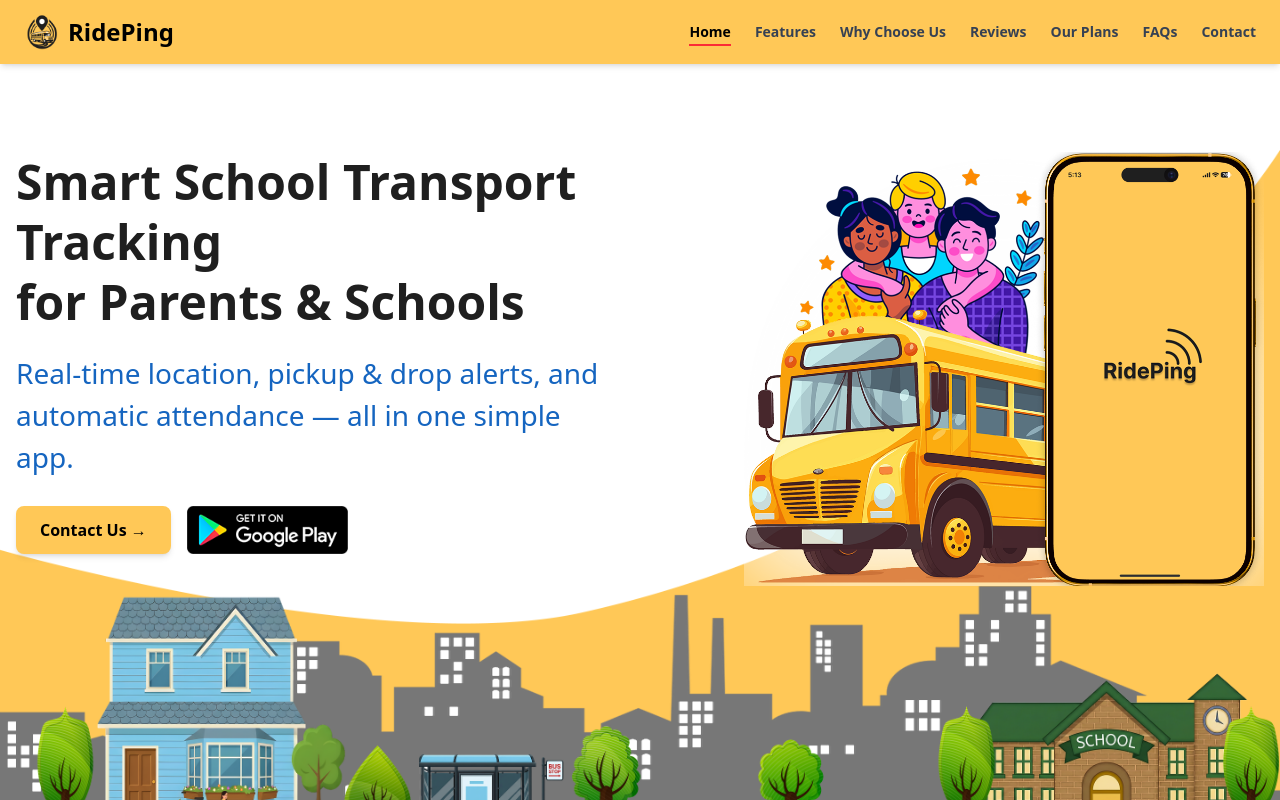
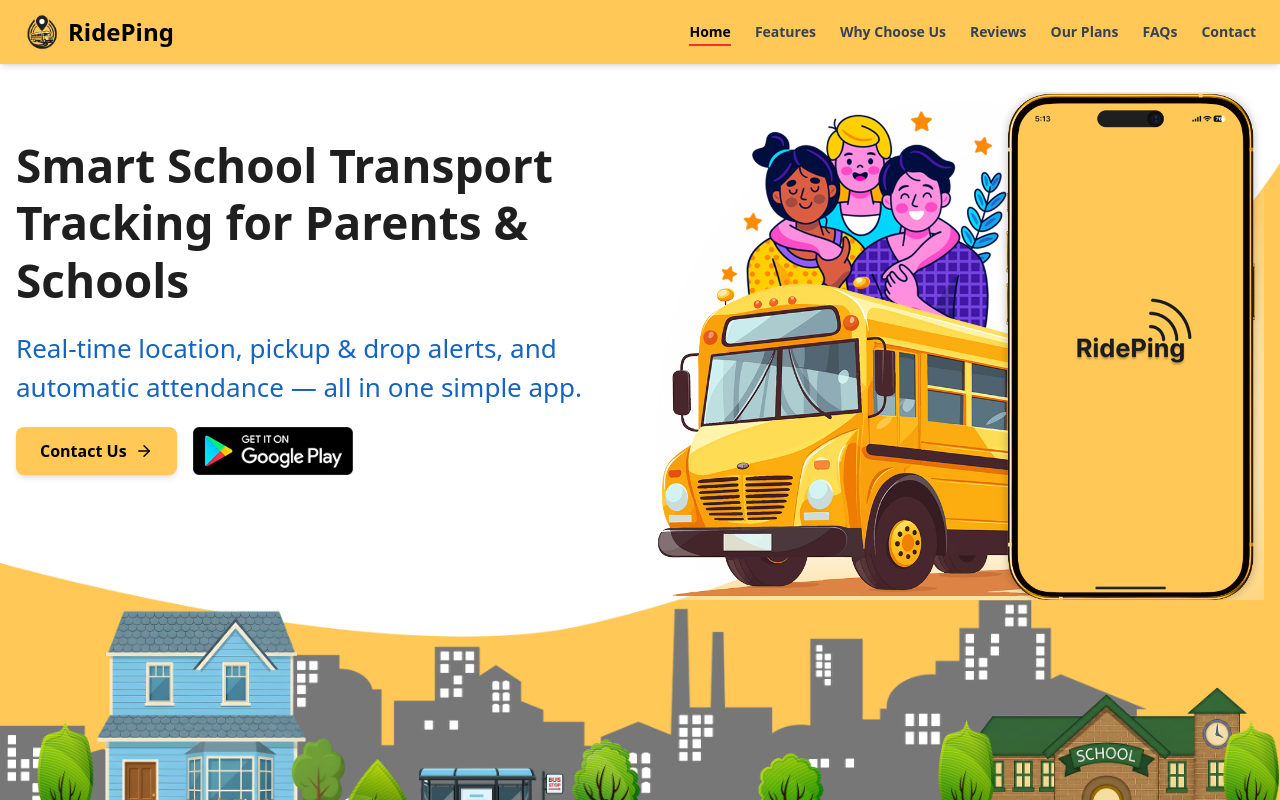
Before and after one commit to Piyush8092/RidePing, a Next.js app: page / in a window 1280 px wide. Shown: the top 800 px of the page. Built offline with nearby package versions, Linux system fonts and the light colour scheme.

Commit message:
RidePing updated

```diff
--- a/components/HeroSection.jsx
+++ b/components/HeroSection.jsx
@@ -3,6 +3,8 @@
 import { useEffect, useState } from "react";
 import Image from "next/image";
 import { motion, useAnimation } from "framer-motion";
+import { ArrowRight } from "lucide-react";
+
 
 import curveBg from "@/components/assets/HeroSection/curvebg.png";
 import curveBgTablet from "@/components/assets/HeroSection/curvebg-tablet.png";
@@ -180,31 +182,35 @@
       isMounted = false;
     };
   }, []);
+
   return (
-<section id="home" className="relative w-full min-h-screen overflow-hidden bg-white flex flex-col pt-[72px]">
+    <section
+      id="home"
+      className="relative w-full min-h-screen overflow-hidden bg-white flex flex-col pt-[60px]"
+    >
+     <div className="relative z-20 max-w-[1400px] mx-auto w-full px-4 pt-4 lg:pt-8">
+        <div className="flex flex-col lg:flex-row items-center lg:items-center justify-between gap-10 xl:gap-16">
+
+          {/* TEXT BLOCK */}
+          <div className="flex-1 max-w-xl text-center lg:text-left space-y-5 lg:relative lg:-top-8">
+          <h1 className="text-[32px] sm:text-[36px] md:text-[40px] lg:text-[38px] xl:text-[46px] font-bold text-[#1F1F1F] leading-tight">
+  Smart School Transport <br />
+  Tracking for Parents & Schools
+</h1>
 
 
-    {/* ===================== TOP CONTENT ===================== */}
-    <div className="relative z-20 max-w-7xl mx-auto w-full px-4 pt-10 lg:pt-20">
-      <div className="flex flex-col lg:flex-row items-center lg:items-start justify-between gap-10">
-
-        {/* ========== TEXT BLOCK ========== */}
-        <div className="flex-1 text-center lg:text-left space-y-5">
-          <h1 className="text-[32px] sm:text-[36px] md:text-[40px] lg:text-[48px] font-bold text-[#1F1F1F] leading-tight">
-            Smart School Transport Tracking <br/>
-            for Parents & Schools
-          </h1>
-
-          <p className="text-[18px] sm:text-[20px] md:text-[24px] lg:text-[28px] text-[#1565C0] font-medium max-w-2xl mx-auto lg:mx-0">
+            <p className="text-[18px] sm:text-[20px] md:text-[22px] lg:text-[24px] xl:text-[26px] text-[#1565C0] font-medium max-w-2xl mx-auto lg:mx-0">
               Real-time location, pickup & drop alerts, and automatic
               attendance — all in one simple app.
             </p>
 
             {/* Buttons */}
-          <div className="flex flex-row sm:flex-row items-center justify-center lg:justify-start gap-4 pt-2">
-            <button className="bg-[#FFC857] text-black font-semibold px-6 py-3 rounded-lg shadow-md">
-              Contact Us →
+            <div className="flex flex-row items-center justify-center lg:justify-start gap-4 pt-4 lg:relative lg:-top-4">
+              <button className="bg-[#FFC857] text-black font-semibold px-6 py-3 rounded-lg shadow-md flex items-center gap-2 group">
+  Contact Us
+  <ArrowRight size={18} className="transition-transform group-hover:translate-x-1 font-bold" />
 </button>
+
 
               <Image
                 src={playbutton}
@@ -214,7 +220,7 @@
             </div>
           </div>
 
-        {/* ========== HERO ILLUSTRATION ========== */}
+          {/* HERO IMAGE */}
           <div className="flex-1 flex justify-center lg:justify-end">
             <Image
               src={busStop}
@@ -223,8 +229,9 @@
                 w-[280px]
                 sm:w-[320px]
                 md:w-[380px]
-              lg:w-[480px]
-              xl:w-[520px]
+                lg:w-[520px]
+                xl:w-[620px]
+                2xl:w-[680px]
               "
               priority
             />
@@ -232,7 +239,7 @@
         </div>
       </div>
 
-    {/* ===================== CURVE BACKGROUND ===================== */}
+      {/* CURVE BACKGROUNDS */}
       <div className="absolute bottom-0 left-0 w-full z-10 hidden lg:block">
         <Image src={curveBg} alt="Curve Desktop" className="w-full" />
       </div>
@@ -245,16 +252,18 @@
         <Image src={curveBgMobile} alt="Curve Mobile" className="w-full" />
       </div>
 
-    {/* ===================== CITY + ANIMATION STRIP ===================== */}
+      {/* CITY + ANIMATION STRIP */}
       <div className="relative w-full z-20 mt-auto">
-      <Image src={city} alt="City" className="w-full" />
+        <Image src={city} alt="City" className="w-full relative z-0" />
 
-      {/* BUS (animation unchanged) */}
+        {/* BUS */}
         <motion.div
           animate={busControls}
           className={`absolute ${
             busDir === "right" ? "bottom-[3%]" : "bottom-[12%]"
-        } left-0 w-[100px] sm:w-[160px] lg:w-[240px]`}
+          } left-0
+          w-[100px] sm:w-[160px] lg:w-[240px]
+          z-30`}
         >
           <Image
             src={busDir === "right" ? schoolbusRight : schoolbusLeft}
@@ -265,7 +274,7 @@
         {/* PARENT */}
         <motion.div
   animate={parentControls}
-        className="absolute bottom-[20%] w-[20px] sm:w-[30px] md:w-[40px]"
+  className="absolute bottom-[12%] sm:bottom-[14%] md:bottom-[15%] w-[18px] sm:w-[26px] md:w-[32px] z-20"
 >
   <Image
     src={parentType === "coming" ? parentComing : parentGoing}
@@ -273,10 +282,11 @@
   />
 </motion.div>
 
+
         {/* RIGHT MESSAGE */}
         <motion.div
           animate={rightMsgControls}
-        className="absolute right-[6%] bottom-[36%] w-[90px]"
+          className="absolute right-[6%] bottom-[36%] w-[90px] z-0 md:z-20"
         >
           <Image src={rightMsg1} alt="Right Msg" />
         </motion.div>
@@ -284,13 +294,11 @@
         {/* LEFT MESSAGE */}
         <motion.div
           animate={leftMsgControls}
-        className="absolute left-[2%] bottom-[36%] w-[90px]"
+          className="absolute left-[2%] bottom-[36%] w-[90px] z-20"
         >
           <Image src={leftMsgImage} alt="Left Msg" />
         </motion.div>
       </div>
-
     </section>
   );
-
 }
--- a/components/Navbar.js
+++ b/components/Navbar.js
@@ -3,7 +3,7 @@
 import React, { useEffect, useState } from "react";
 import { CiMenuBurger } from "react-icons/ci";
 import Image from "next/image";
-import Logo from "@/components/assets/logo.png"; // <-- apna logo path
+import Logo from "@/components/assets/logo.png";
 
 const sections = [
   { id: "home", label: "Home" },
--- a/components/Testimonials.js
+++ b/components/Testimonials.js
@@ -49,11 +49,12 @@
           hidden md:flex
           absolute left-4 top-1/2 -translate-y-1/2
           z-20
-          bg-white shadow-lg
+          bg-black shadow-lg
           w-12 h-12
           items-center justify-center
           rounded-full
           hover:scale-105 transition
+          text-white
         "
       >
         <ChevronLeft />
@@ -65,11 +66,12 @@
           hidden md:flex
           absolute right-4 top-1/2 -translate-y-1/2
           z-20
-          bg-white shadow-lg
+          bg-black shadow-lg
           w-12 h-12
           items-center justify-center
           rounded-full
           hover:scale-105 transition
+          text-white
         "
       >
         <ChevronRight />
```
Lines whose indentation alone changed are shown as unchanged.
